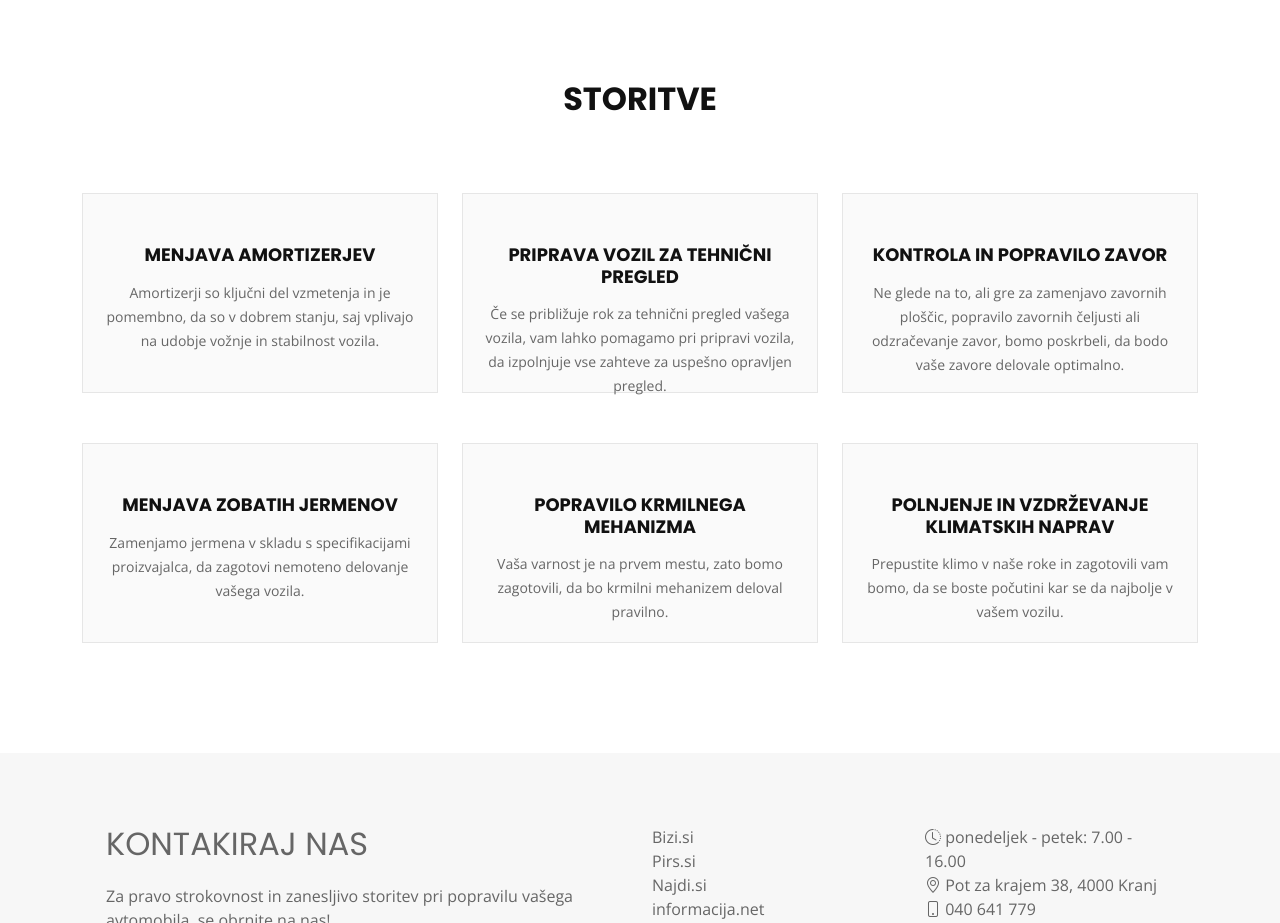
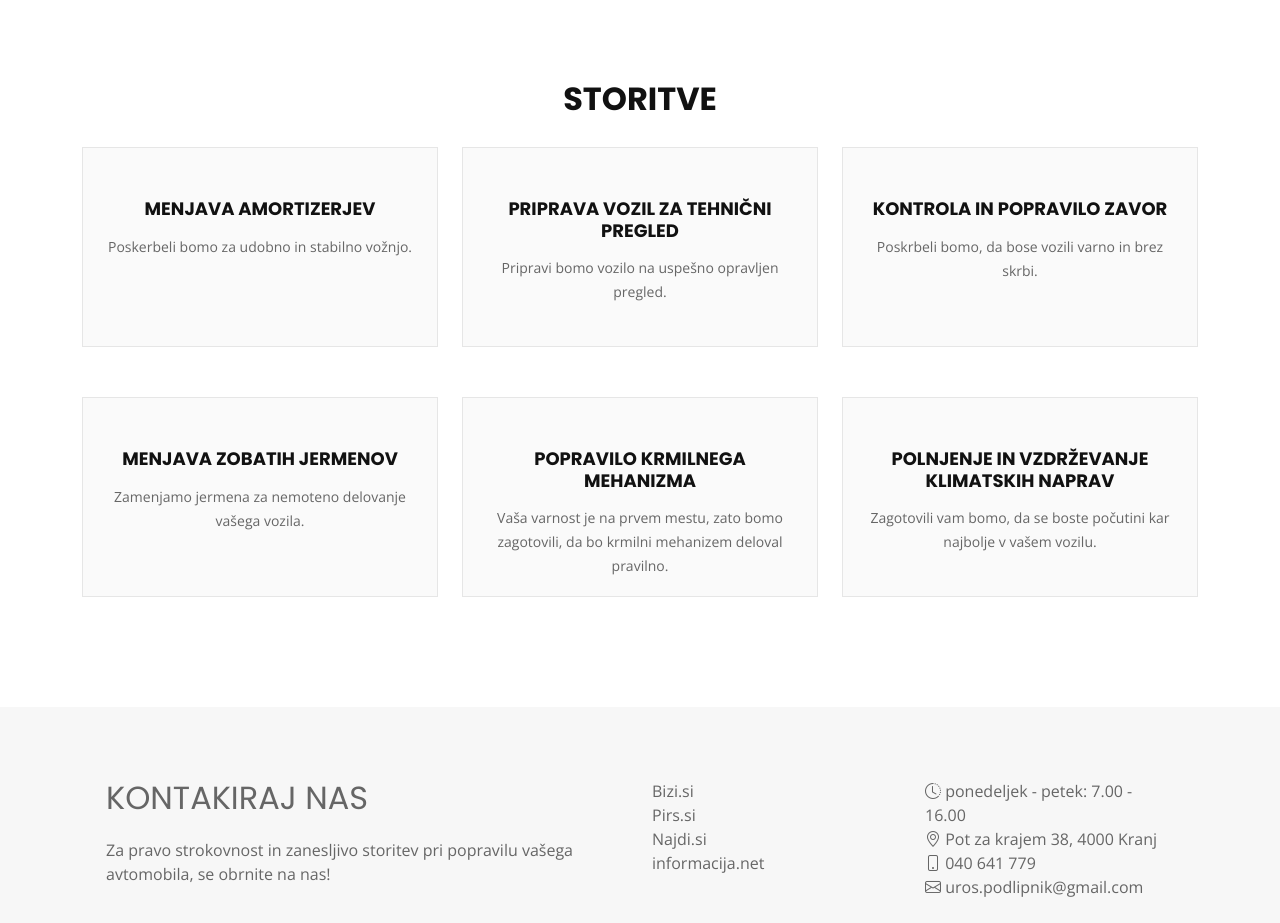
Before and after one commit to nirinja/Uros, a plain HTML site: page index.html in a window 1280 px wide. Shown: the part 800-1723 px from the top of the page. Drawn offline with nearby package versions, Linux system fonts and the light colour scheme.

Commit message:
spremeba besedila

```diff
--- a/index.html
+++ b/index.html
@@ -71,35 +71,31 @@
       <div class="container" data-aos="fade-up">
         <div class="section-header">
           <h3 class="section-title">Storitve</h3>
-          <p class="section-description"></p>
-        </div>
+        </div> <br>
         <div class="row">
           <div class="col-lg-4 col-md-6" data-aos="zoom-in">
             <div class="box">
               <h4 class="title"><a href="">menjava amortizerjev</a></h4>
-              <p class="description">Amortizerji so ključni del vzmetenja in je pomembno, da so v dobrem stanju, saj
-                vplivajo na udobje vožnje in stabilnost vozila.</p>
+              <p class="description">Poskerbeli bomo za udobno in stabilno vožnjo.</p>
             </div>
           </div>
           <div class="col-lg-4 col-md-6" data-aos="zoom-in">
             <div class="box">
               <h4 class="title "><a href="">priprava vozil za tehnični pregled</a></h4>
-              <p class="description">Če se približuje rok za tehnični pregled vašega vozila, vam lahko pomagamo pri
-                pripravi vozila, da izpolnjuje vse zahteve za uspešno opravljen pregled.</p>
+              <p class="description"> Pripravi bomo vozilo na uspešno opravljen pregled.</p>
             </div>
           </div>
           <div class="col-lg-4 col-md-6" data-aos="zoom-in">
             <div class="box">
               <h4 class="title"><a href="">kontrola in popravilo zavor</a></h4>
-              <p class="description">Ne glede na to, ali gre za zamenjavo zavornih ploščic, popravilo zavornih čeljusti
-                ali odzračevanje zavor, bomo poskrbeli, da bodo vaše zavore delovale optimalno.</p>
+              <p class="description">Poskrbeli bomo, da bose vozili varno in brez skrbi.</p>
             </div>
           </div>
 
           <div class="col-lg-4 col-md-6" data-aos="zoom-in">
             <div class="box">
               <h4 class="title"><a href="">menjava zobatih jermenov</a></h4>
-              <p class="description">Zamenjamo jermena v skladu s specifikacijami proizvajalca, da zagotovi nemoteno
+              <p class="description">Zamenjamo jermena za nemoteno
                 delovanje vašega vozila.</p>
             </div>
           </div>
@@ -113,8 +109,7 @@
           <div class="col-lg-4 col-md-6" data-aos="zoom-in">
             <div class="box">
               <h4 class="title"><a href="">polnjenje in vzdrževanje klimatskih naprav</a></h4>
-              <p class="description">Prepustite klimo v naše roke in zagotovili vam bomo, da se boste počutini kar se da
-                najbolje v vašem vozilu.</p>
+              <p class="description">Zagotovili vam bomo, da se boste počutini kar najbolje v vašem vozilu.</p>
             </div>
           </div>
         </div>
@@ -132,7 +127,7 @@
               <div class="row">
                 <!--Grid column-->
                 <div class="col-lg-6 col-md-12 mb-4 mb-md-0">
-                  <h2 class="title">KONTAKIRAJ NAS</h2>
+                  <h2 class="section-title">KONTAKIRAJ NAS</h2>
                   <p>
                     Za pravo strokovnost in zanesljivo storitev pri popravilu vašega avtomobila, se obrnite na nas!
                   </p>
```
